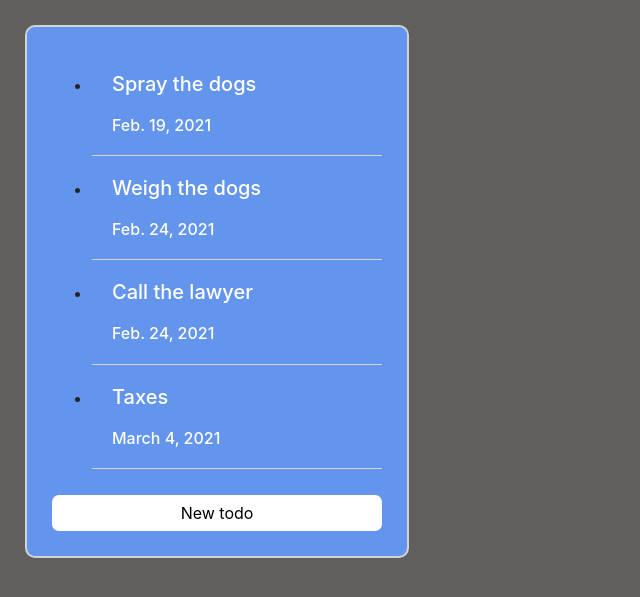
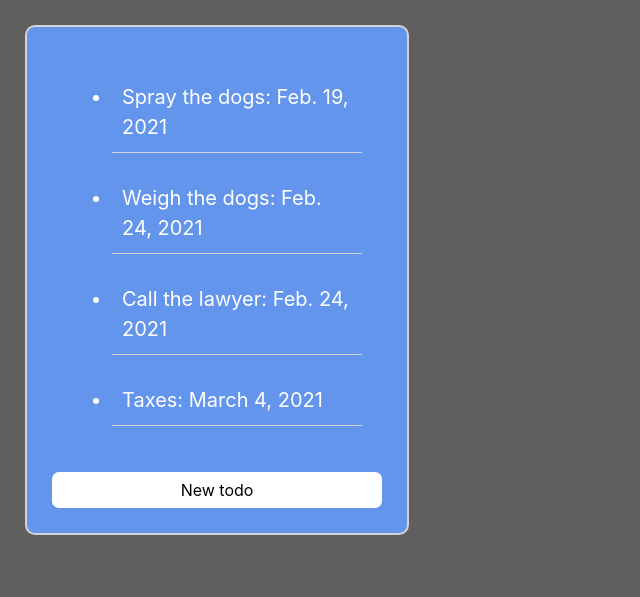
Before and after one commit to crostipunctus/housemouse, a Django app: page /todo in a window 1280 px wide. Shown: the part 56-653 px from the top of the page, without its empty margins (0-640 px from the left). Run offline with Django 3.2, Linux system fonts and the light colour scheme; data comes from the database, SQL or seed files in the repository; both versions use the stored data as it was after the commit; some libraries are stand-ins or nearby versions.

Commit message:
adding todo using js

```diff
--- a/housemanager/static/housemanager/styles.css
+++ b/housemanager/static/housemanager/styles.css
@@ -80,8 +80,11 @@ a:hover{
 
 
 
-#listitem {
-
+.listitem {
+    font-size: 20px;
+    padding: 10px;
+    color: white;
+    margin: 20px;
     border-bottom: 1px solid lightgray;
 }
 
--- a/housemanager/static/housemanager/todo.js
+++ b/housemanager/static/housemanager/todo.js
@@ -25,19 +25,19 @@ document.addEventListener('DOMContentLoaded', function() {
       i.id = "new-todo";
       i.placeholder = "add todo";
       i.style.marginTop = "25px";
-
-
-
-
-
-
       i.classList.add("form-control")
 
-
+      let d = document.createElement("input");
+      d.type = "date";
+      d.name = "date_todo";
+      d.id = "date_todo";
+      d.placeholder = "dd-mm-yy";
+      d.style.marginTop = "25px";
+      d.classList.add("form-control")
 
 
       f.appendChild(i)
-
+      f.appendChild(d)
       list.appendChild(f)
 
       create_todo.style.display = "none";
@@ -48,11 +48,16 @@ document.addEventListener('DOMContentLoaded', function() {
         fetch('/update-todo', {
           method: 'POST',
           body: JSON.stringify({
-            todo: `${i.value}`
+            todo: `${i.value}`,
+            date: `${d.value}`
           })
         })
 
-
+      let new_todo = document.createElement("li")
+      new_todo.classList = "listitem"
+      new_todo.innerHTML = `${i.value}: ${d.value}`
+      list.appendChild(new_todo)
+      f.style.display = "none";
 
       }
 
--- a/housemanager/templates/housemanager/todo.html
+++ b/housemanager/templates/housemanager/todo.html
@@ -10,9 +10,9 @@
 
         <ul id="ullist">
             {% for todo in todo%}
-            <li id="listitem">
-                    <h5>{{todo.todo}}</h5>
-                    <h6>{{todo.todo_date}}</h6>
+            <li id="listitem" class="listitem">
+                    {{todo.todo}}:
+                    {{todo.todo_date}}
             </li>
             {% endfor%}
         </ul>
--- a/housemanager/views.py
+++ b/housemanager/views.py
@@ -108,5 +108,7 @@ def todo(request):
 def update_todo(request):
     data = json.loads(request.body)
     text = data.get("todo")
-    print(text)
+    date = data.get("date")
+    new_todo = Todo(todo=text, todo_date=date)
+    new_todo.save()
     return HttpResponse('hello')
```
Also changed, not shown: db.sqlite3.
